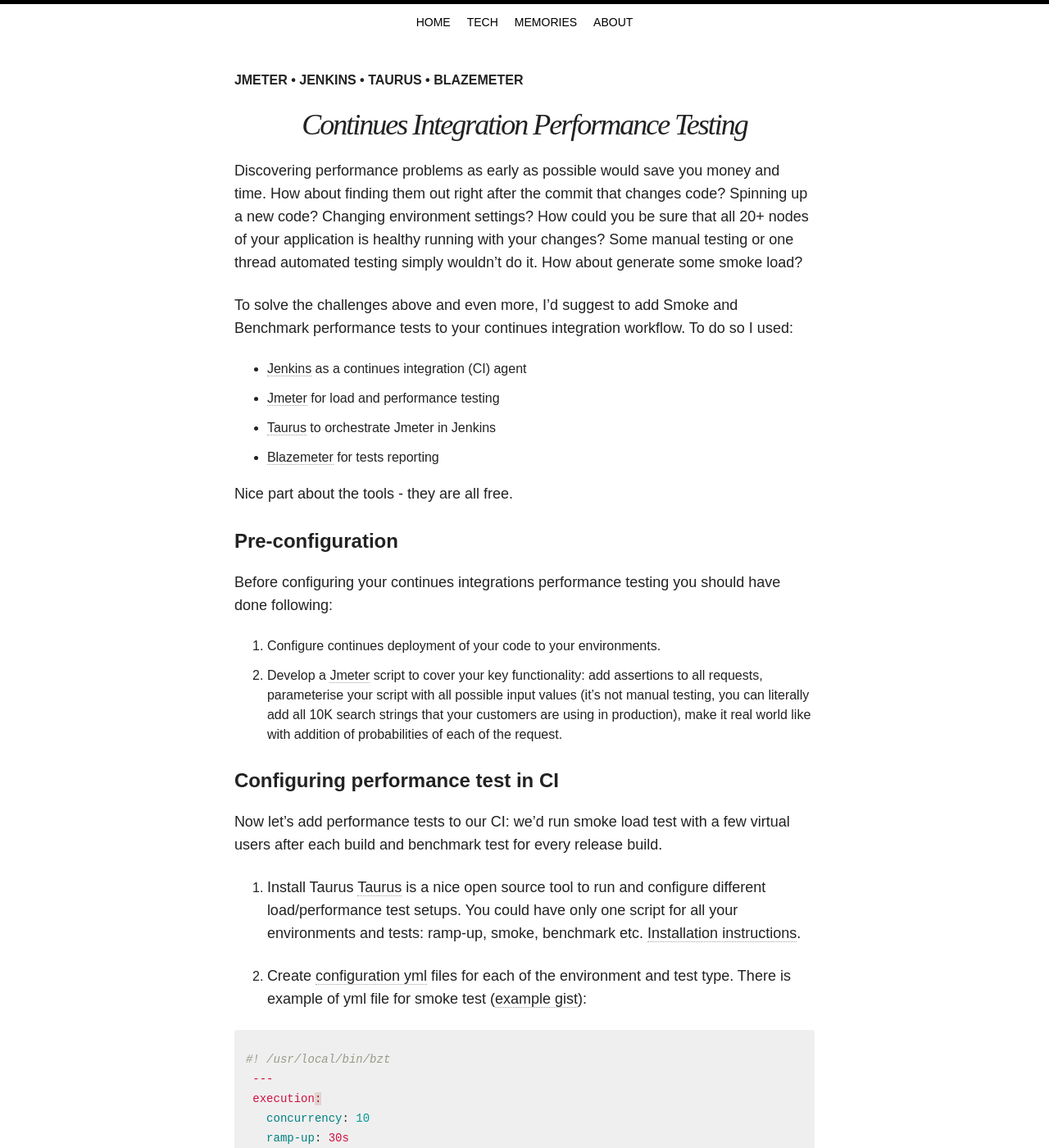
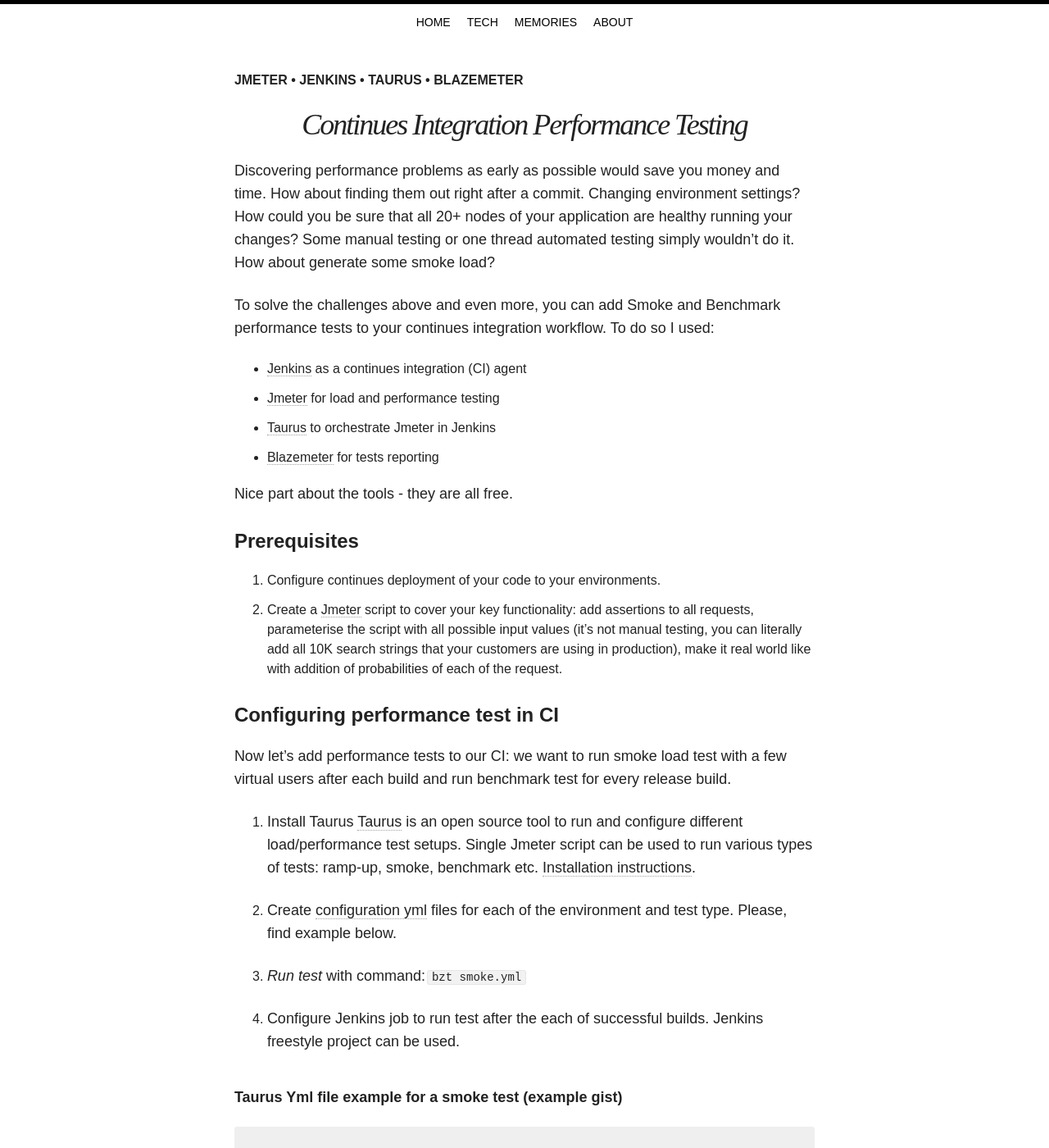
Before and after one commit to Nefry/marianna.im, a Jekyll site: the page built from _posts/tech/2015-06-21-continues-integration-perf-testing-with-jmeter.md, in a window 1280 px wide and 1400 px high. Shown: the whole window at 82% size. Built offline with Jekyll 4.4.1, drawn with Linux system fonts in a browser that asks for light colours; nearby versions of some CDN libraries; comment, search, counter and statistics services are not loaded; some of the changed text lies outside the part shown.

Commit message:
Editor's fixes

````diff
--- a/_posts/tech/2015-06-21-continues-integration-perf-testing-with-jmeter.md
+++ b/_posts/tech/2015-06-21-continues-integration-perf-testing-with-jmeter.md
@@ -11,10 +11,10 @@
 date: 2015-06-21T00:00:00-00:00
 ---
 
-Discovering performance problems as early as possible would save you money and time. How about finding them out right after the commit that changes code?
-Spinning up a new code? Changing environment settings? How could you be sure that all 20+ nodes of your application is healthy running with your changes? Some manual testing or one thread automated testing simply wouldn't do it. How about generate some smoke load?
+Discovering performance problems as early as possible would save you money and time. How about finding them out right after a commit.
+Changing environment settings? How could you be sure that all 20+ nodes of your application are healthy running your changes? Some manual testing or one thread automated testing simply wouldn't do it. How about generate some smoke load?
 
-To solve the challenges above and even more, I'd suggest to add Smoke and Benchmark performance tests to your continues integration workflow.
+To solve the challenges above and even more, you can add Smoke and Benchmark performance tests to your continues integration workflow.
 To do so I used:
 
 * [Jenkins][jenkins] as a continues integration (CI) agent
@@ -24,20 +24,23 @@
 
 Nice part about the tools - they are all free.
 
-#### Pre-configuration
-Before configuring your continues integrations performance testing you should have done following:
-
+#### Prerequisites
 1. Configure continues deployment of your code to your environments.
-2. Develop a [Jmeter][jmeter] script to cover your key functionality: add assertions to all requests, parameterise your script with all possible input values (it's not manual testing, you can literally add all 10K search strings that your customers are using in production), make it real world like with addition of probabilities of each of the request.
+2. Create a [Jmeter][jmeter] script to cover your key functionality: add assertions to all requests, parameterise the script with all possible input values (it's not manual testing, you can literally add all 10K search strings that your customers are using in production), make it real world like with addition of probabilities of each of the request.
 
 #### Configuring performance test in CI
-Now let's add performance tests to our CI: we'd run smoke load test with a few virtual users after each build and benchmark test for every release build.
+Now let's add performance tests to our CI: we want to run smoke load test with a few virtual users after each build and run benchmark test for every release build.
 
 1. Install Taurus
-[Taurus][taurus] is a nice open source tool to run and configure different load/performance test setups. You could have only one script for all your environments and tests: ramp-up, smoke, benchmark etc. [Installation instructions][taurusinst].
+[Taurus][taurus] is an open source tool to run and configure different load/performance test setups. Single Jmeter script can be used to run various types of tests: ramp-up, smoke, benchmark etc. [Installation instructions][taurusinst].
 
-2. Create [configuration yml][taurusconfig] files for each of the environment and test type.
-There is example of yml file for smoke test ([example gist][example]):
+2. Create [configuration yml][taurusconfig] files for each of the environment and test type. Please, find example below.
+
+3. *Run test* with command:```bzt smoke.yml```
+
+4. Configure Jenkins job to run test after the each of successful builds. Jenkins freestyle project can be used.
+
+###### Taurus Yml file example for a smoke test ([example gist][example])
 {% highlight yaml %}
 #! /usr/local/bin/bzt
  ---
@@ -74,7 +77,7 @@
    check-interval: 5
 {% endhighlight %}
 
-3. Now you can *run test* with command:```bzt smoke.yml```
+
 
 Sweet part that now you can have one [Jmeter][jmeter] script xml for all environments and test type: all you need is change your hostname and runtime settings like number of concurrent users in the [yml configuration][taurusconfig].
 
@@ -84,31 +87,31 @@
 When you running Taurus (bzt) it will:
 
 * override settings in your script and create a new one in the test directory (name will be prompted to the console)
-* start [Jmeter][jmeter] in a non-UI mode with the new script
+* start [Jmeter][jmeter] in a non-UI mode using the new script
 * disable some of the plugins from your script like Loadsophia plugin
 * send report data to [Blazemeter][blazemeter] in a real time, so you can analyze and share them on the fly
 
 ###### Yml Options
-Lets walk through some of the options in the yml file, so you can understand and adjust them for your needs:
+Lets walk through some of the options in the yml file:
 
 * *execution* is mainly used by Taurus to override your script settings in the Jmeter script ["Thread group"][threadgroup] settings.
-Taurus is leaving settings that not specified untouched, so, for example, if you'd leave "Loop count" in your script settings hardcoded to 1, Taurus'd run only 1 iteration for each user despite your `hold-for` setting.
+Settings that are not specified in the section will be taken from Jmeter script.
 * *properties* is custom parameters. In the Jmeter script you can use with [property functions][jmeterproperty]: ```${__P(my-hostname,YOUR.DEFAULT.HOST.COM)}```
 
 More about options in [Taurus docs][taurusconfig].
 
 ###### Reporting
-* *reporting module blazemeter* adds your test data to your [Blazemeter][blazemeter] account reporting under the test section specified. Your API Key can be found under profile settings. You might as well use anonymous reporting, but you'd lost the feature I'm enjoying the most: comparison trends for response times, errors and hits/sec for different builds:
+* *reporting module blazemeter* adds test data to the [Blazemeter][blazemeter] account reporting specified in the test section. Your API Key can be found under profile settings. You might as well use anonymous reporting, but you will lose the feature I'm enjoying the most: comparison trends for response times, errors and hits/sec for different builds:
 
 <figure>
-	<a href="https://docs.blazemeter.com/customer/portal/articles/1742684-load-results-report"><img src="/images/2015-06-21_taurus_jmeter/blazemeter-reporting.jpg" alt="image"></a>
+	<a href="https://docs.blazemeter.com/customer/portal/articles/1742684-load-results-report"><img src="/images/2015-06-21_taurus_jmeter/rsz_blazemeter-reporting.jpg" alt="image"></a>
 	<figcaption>Blazemeter reporting trend for series of Smoke tests.</figcaption>
 </figure>
 
-Another nice trend you can configure right in the [Jenkins][jenkins] with [junit plugin][junit] and *module junit-xml* to report your criterias status:
+Another nice trend you can configure right in the [Jenkins][jenkins] with [junit plugin][junit] and Taurus *module junit-xml* to report your criterias status to xml file. Criterias can be specified in Taurus configuration yml, please find the example above.
 
 <figure>
-	<a href="https://wiki.jenkins-ci.org/display/JENKINS/JUnit+graph"><img src="/images/2015-06-21_taurus_jmeter/junit-reporting.jpg" alt="image"></a>
+	<a href="https://wiki.jenkins-ci.org/display/JENKINS/JUnit+graph"><img src="/images/2015-06-21_taurus_jmeter/rsz_junit-reporting.jpg" alt="image"></a>
 	<figcaption>Jenkins Junit reporting trend for series of Smoke tests.</figcaption>
 </figure>
 
````
Also changed, not shown: images/2015-06-21_taurus_jmeter/rsz_blazemeter-reporting.jpg (added), images/2015-06-21_taurus_jmeter/rsz_junit-reporting.jpg (added).
